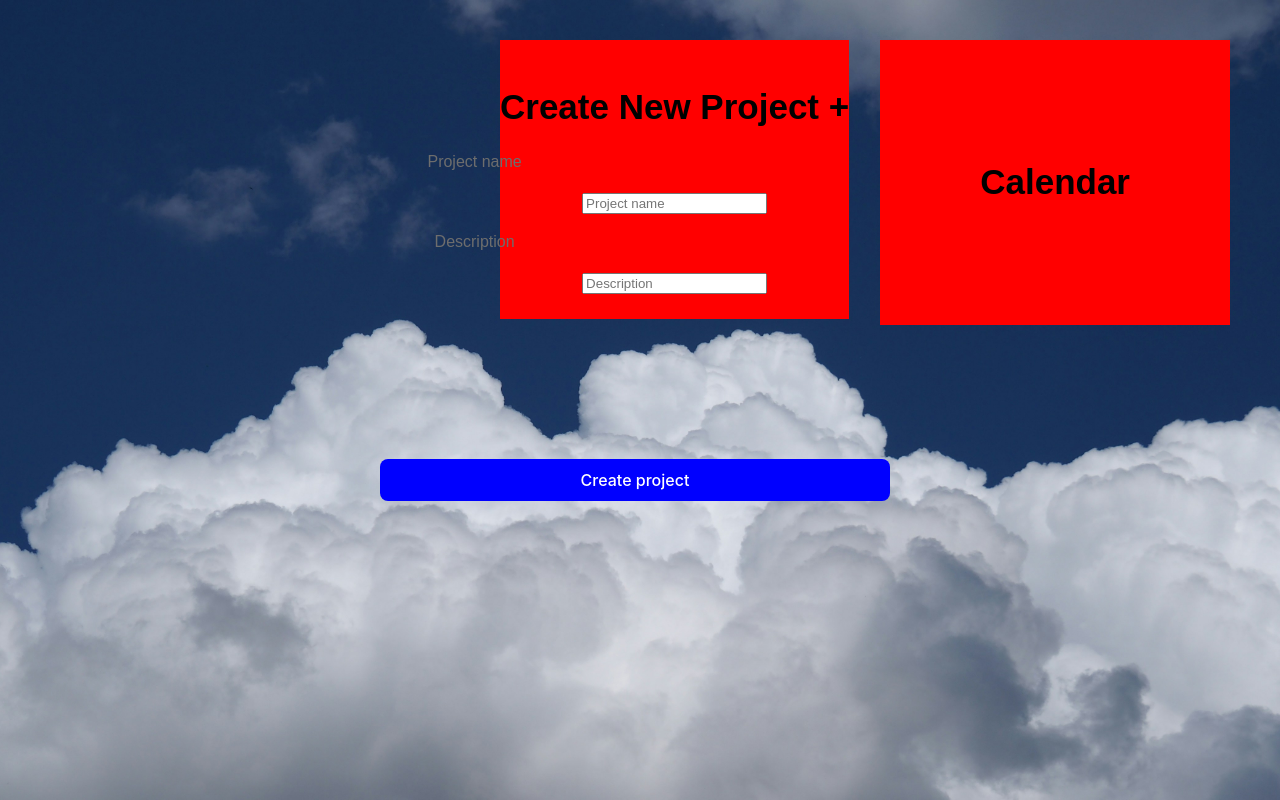
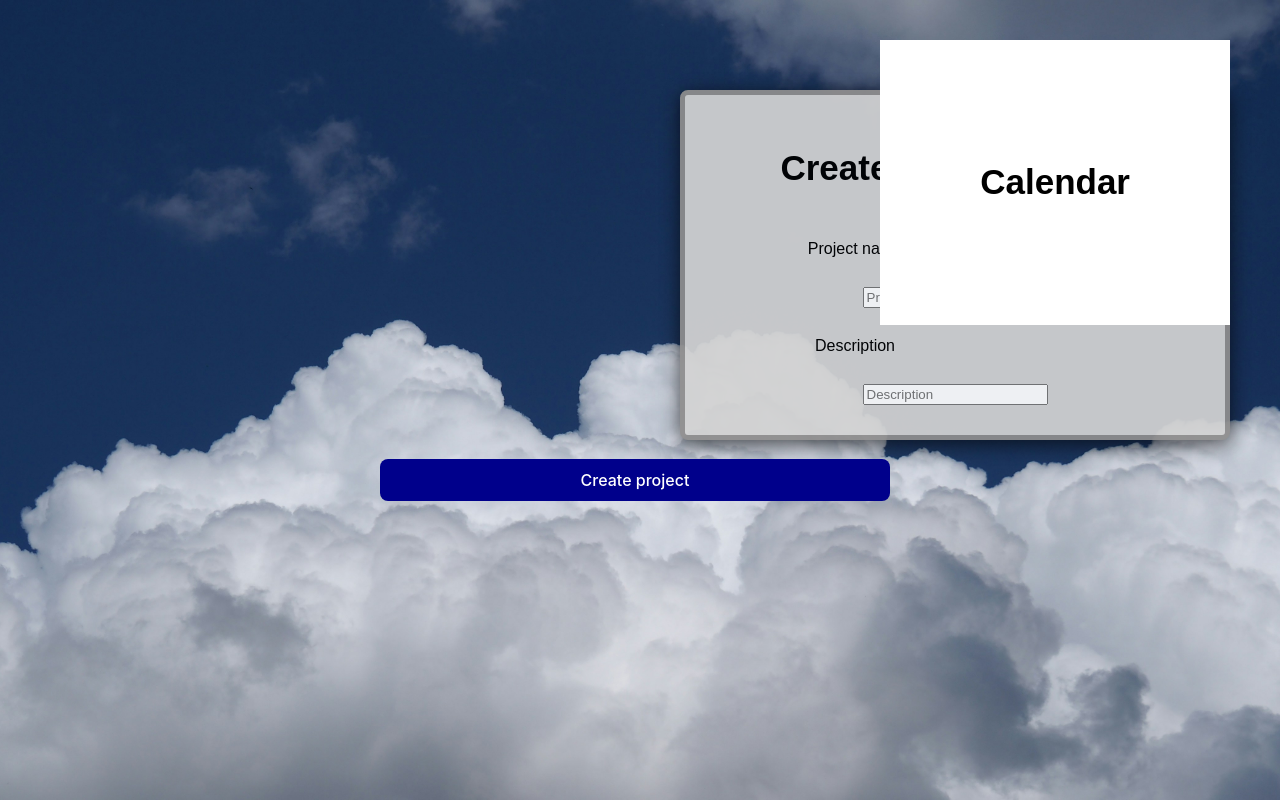
Before and after one commit to noahbomben/DataDynamos, a React (Vite) app in the folder remote-collaboration/: page /HomePage in a window 1280 px wide. Built offline with nearby package versions, Linux system fonts and the light colour scheme.

Commit message:
Added very basic consistent stylings to HomePage

```diff
--- a/remote-collaboration/src/components/HomePage/HomePage.css
+++ b/remote-collaboration/src/components/HomePage/HomePage.css
@@ -7,21 +7,49 @@
 .project-list button {
     display: flex;
     margin-bottom: 10px;
-    background-color: red;
     padding: 60px 80px;
+    color: black;
+
+    display: flex;
+    flex-direction: column;
+    gap: 10px;
+    justify-content: center;
+    align-items: center;
+    height: 100px;
+    width: 300px;
+    margin: 50px auto;
+    padding: 20px;
+    background-color: lightgray;
+    border-radius: 8px;
+    box-shadow: 0 4px 20px rgba(0, 0, 0, 0.7);
+    border: 5px solid rgb(143, 142, 142);
+    opacity: 93%;
 }
 
 .create-project {
     padding: 25px 0px;
     position: absolute;
     top: 40px;
-    left: 500px;
-    color: yellow;
-    background-color: red;
+    left: 680px;
+    display: flex;
+    flex-direction: column;
+    gap: 10px;
+    justify-content: center;
+    align-items: center;
+    height: 300px;
+    width: 500px;
+    margin: 50px auto;
+    padding: 20px;
+    background-color: lightgray;
+    border-radius: 8px;
+    box-shadow: 0 4px 20px rgba(0, 0, 0, 0.7);
+    border: 5px solid rgb(143, 142, 142);
+    opacity: 93%;
 }
 .create-project p {
     position: relative;
-    right: 200px;
+    right: 100px;
+    color: black;
 }
 
 .create {
@@ -30,7 +58,7 @@
     top: 80px;
     right: 5px;
     color: white;
-    background-color: blue;
+    background-color: darkblue;
 }
 
 .calendar {
@@ -39,5 +67,5 @@
     top: 40px;
     right: 50px;
     color: yellow;
-    background-color: red;
+    background-color: white;
 }
```
